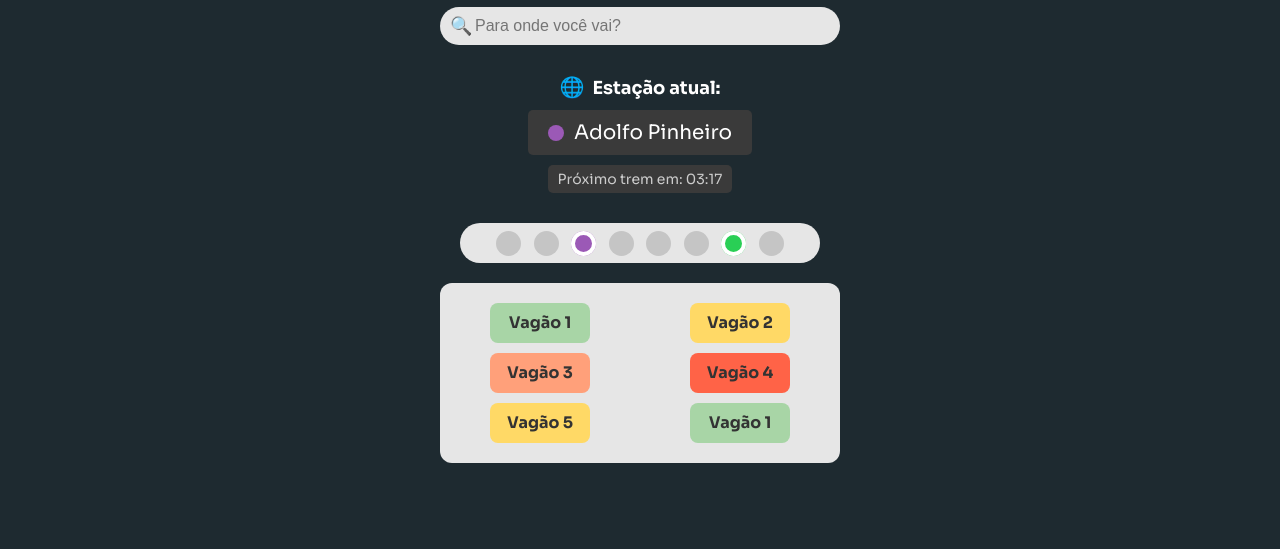
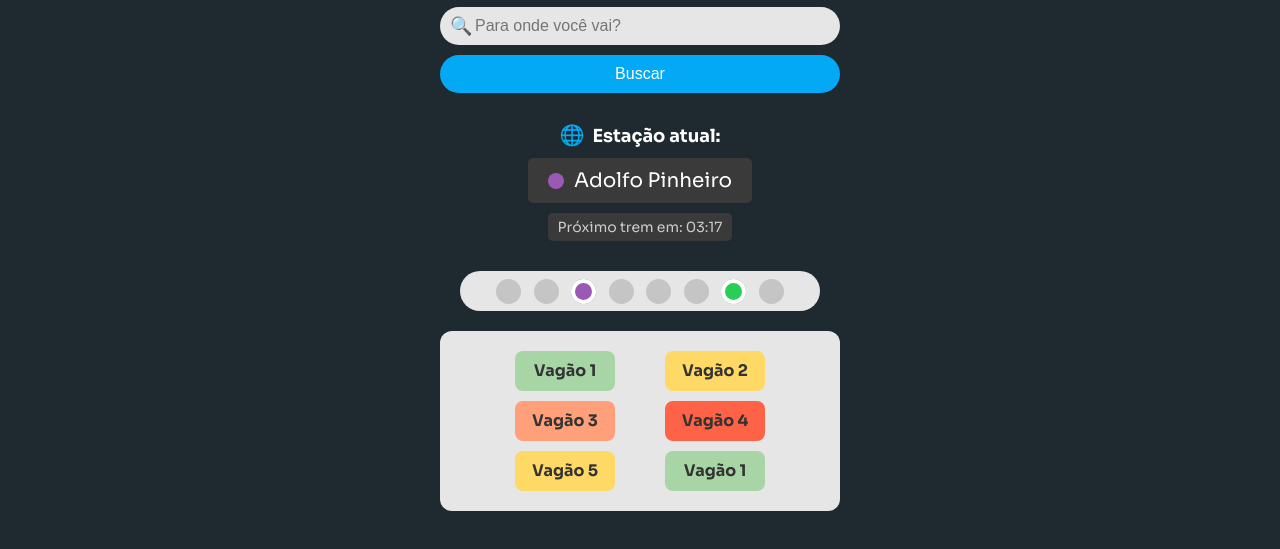
Before and after one commit to LFGFIAP/subwaze, a plain HTML site: page index.html in a window 1280 px wide. Shown: the part 101-650 px from the top of the page. Drawn offline with Linux system fonts and the light colour scheme.

Commit message:
adicionei o botao buscar e agora falta adicionar uma funcao que faça aparecer as infos somente apos clicar

```diff
--- a/css/style.css
+++ b/css/style.css
@@ -138,6 +138,21 @@ main {
   font-size: 16px;
   outline: none;
 }
+
+.btn {
+  cursor: pointer;
+  width: 100%;
+  padding: 10px 0px;
+  border: none;
+  border-radius: 20px;
+  background-color: #03a9f4;
+  color: #fff;
+  font-size: 16px;
+}
+
+.btn:hover {
+  background-color: #014c6e;
+}
 /* Estilos da seção de informações da estação */
 .station-info {
   display: flex;
@@ -246,7 +261,7 @@ main {
   display: flex;
   justify-content: space-between;
   width: 100%;
-  max-width: 300px;
+  max-width: 250px;
 }
 
 /* Cores dos vagões */
--- a/index.html
+++ b/index.html
@@ -39,6 +39,8 @@
         <span class="input-icon">🔍</span>
         <input type="text" placeholder="Para onde você vai?" class="input" />
       </div>
+
+      <button class="btn">Buscar</button>
 
       <section class="station-info">
         <div class="station-title">
```
